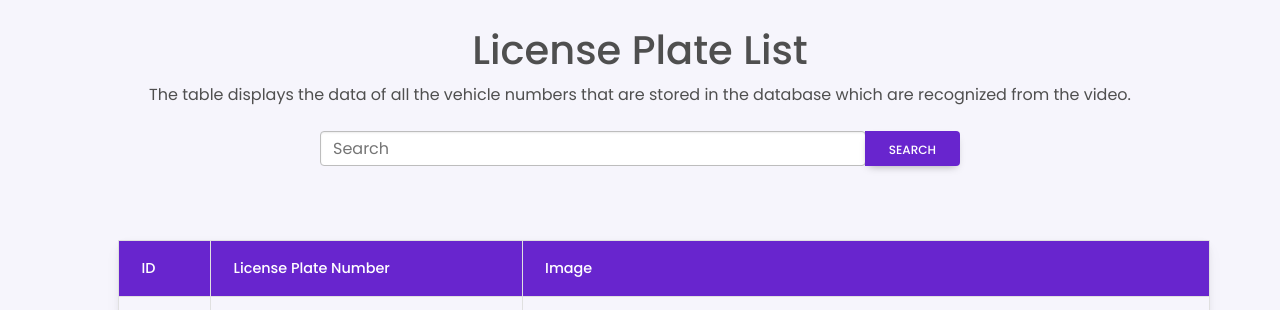
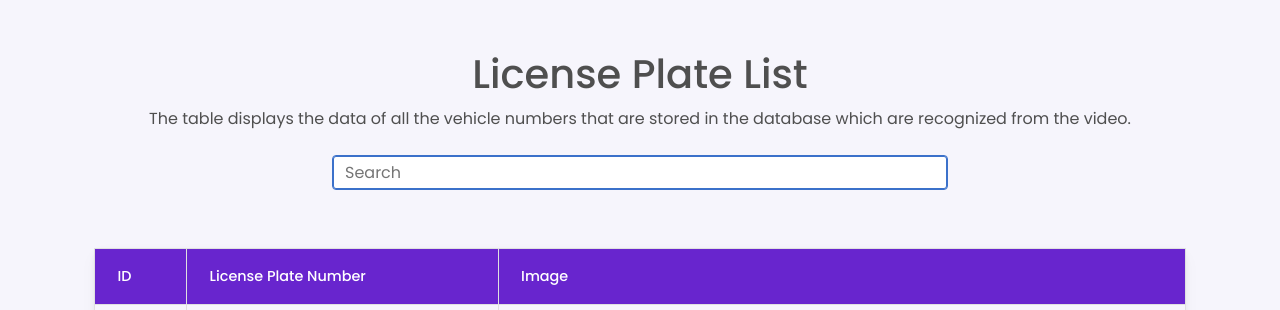
Before and after one commit to velumuruganr/vehicle-number-detection, a Flask app: page /license_plate_list in a window 1280 px wide. Shown: the top 310 px of the page. Run offline with Flask 3, Linux system fonts and the light colour scheme; data comes from the database, SQL or seed files in the repository; both versions use the stored data as it was after the commit; some libraries are stand-ins or nearby versions.

Commit message:
Updated Code

```diff
--- a/app.py
+++ b/app.py
@@ -150,7 +150,6 @@ def detect_vehicles(video_path):
     cap = cv2.VideoCapture(video_path)
 
     classes = [2,3,5,7]
-    frame_count = 1
 
     # Looping through the video frames
     while cap.isOpened():
@@ -223,24 +222,18 @@ def process_output(number: str):
 
 
 
-@app.route('/license_plate_list')
+@app.route('/license_plate_list', methods=['GET'])
 def license_plate_list():
-    rows = get_vehicle_numbers()
+    search_query = request.args.get('search_query')
+    if not search_query:
+        search_query = ''
 
-    # Render the license plate list template with the license plate data
-    return render_template('license_plate_list.html', license_plates=rows)
-
-
-# Define a route to search for a specific license plate number
-@app.route('/license_plate_list', methods=['POST'])
-def license_plate_search():
-    # Get the search query from the form data
-    search_query = request.form['search_query']
-
-    rows = search_vehicle(search_query)
+    rows = search_vehicle(search_query.upper())
 
     # Render the search results template with the license plate data and search query
     return render_template('license_plate_list.html', license_plates=rows, search_query=search_query)
+
+
 
 
 @app.route('/')
@@ -260,7 +253,9 @@ def detect():
     # Storing the video file in the server
     video_file = request.files['videoFile']
     video_path = f"temp/{secure_filename(video_file.filename)}"
-    video_file.save(video_path)
+    if not os.path.exists(video_path):
+        video_file.save(video_path)
+        print("File Saved")
 
     # detecting the vehicle numbers in the video
     detect_vehicles(video_path)
--- a/templates/detect.html
+++ b/templates/detect.html
@@ -1,7 +1,7 @@
 {% extends 'base.html' %}
 {% block content %}
     <main class="vh-100">
-        <section class="w-100 h-100 d-flex flex-column justify-content-center align-items-center">
+        <section class="w-100 h-100 p-4 d-flex flex-column justify-content-center align-items-center">
             <i class="fa-regular fa-thumbs-up fa-10x" style="color: #7530d5;"></i>
             <h4>Video Processed Successfully</h4>
             <p>Redirect to <a href="/license_plate_list">/license_plate_list</a> to view the results of the detection</p>
--- a/templates/license_plate_list.html
+++ b/templates/license_plate_list.html
@@ -1,19 +1,18 @@
 {% extends 'base.html' %}
 {% block content %}
     <main class="vh-100">
-        <section class="d-flex flex-column h-100 align-items-center">
+        <section class="d-flex flex-column h-100 p-4 align-items-center">
             <br>
             <h1>License Plate List</h1>
             <p>The table displays the data of all the vehicle numbers that are stored in the database which are recognized from the video.</p>
-            <form action="/license_plate_list" class="mt-2 w-50" method="POST">
-                <div class="input-group">
-                    <input type="search" name="search_query" class="form-control rounded" placeholder="Search" aria-label="Search" aria-describedby="search-addon" />
-                    <button type="submit" class="btn btn-primary-">search</button>
+            <form id="form" action="/license_plate_list" class="m-2 col-md-12 col-lg-6">
+                <div class="input-group w-100">
+                    <input type="text" id="search" name="search_query" class="form-control rounded w-100" placeholder="Search" aria-label="Search" aria-describedby="search-addon" />
                 </div>
             </form>
             <br>
             <div class="container p-4">
-                <table class="table table-bordered shadow-3 rounded-3 table-hover m-4">
+                <table class="table table-bordered shadow-3 rounded-3 table-hover">
                     <thead class="btn-primary-">
                         <tr>
                             <th>ID</th>
@@ -35,7 +34,14 @@
 
         </section>
     </main>
+    <script>
+        document.addEventListener('DOMContentLoaded', function() {
+            var input = document.getElementById('search');
+            input.focus();
+            input.value = '{{search_query}}';
+          });
+        document.getElementById('search').addEventListener('input',(e)=>{
+            document.getElementById('form').submit()
+        })
+    </script>
 {% endblock %}
-
-{% block script %}
-{% endblock %}
```
Also changed, not shown: templates/index.html (+4 -7 lines), vehicles.db (added).
